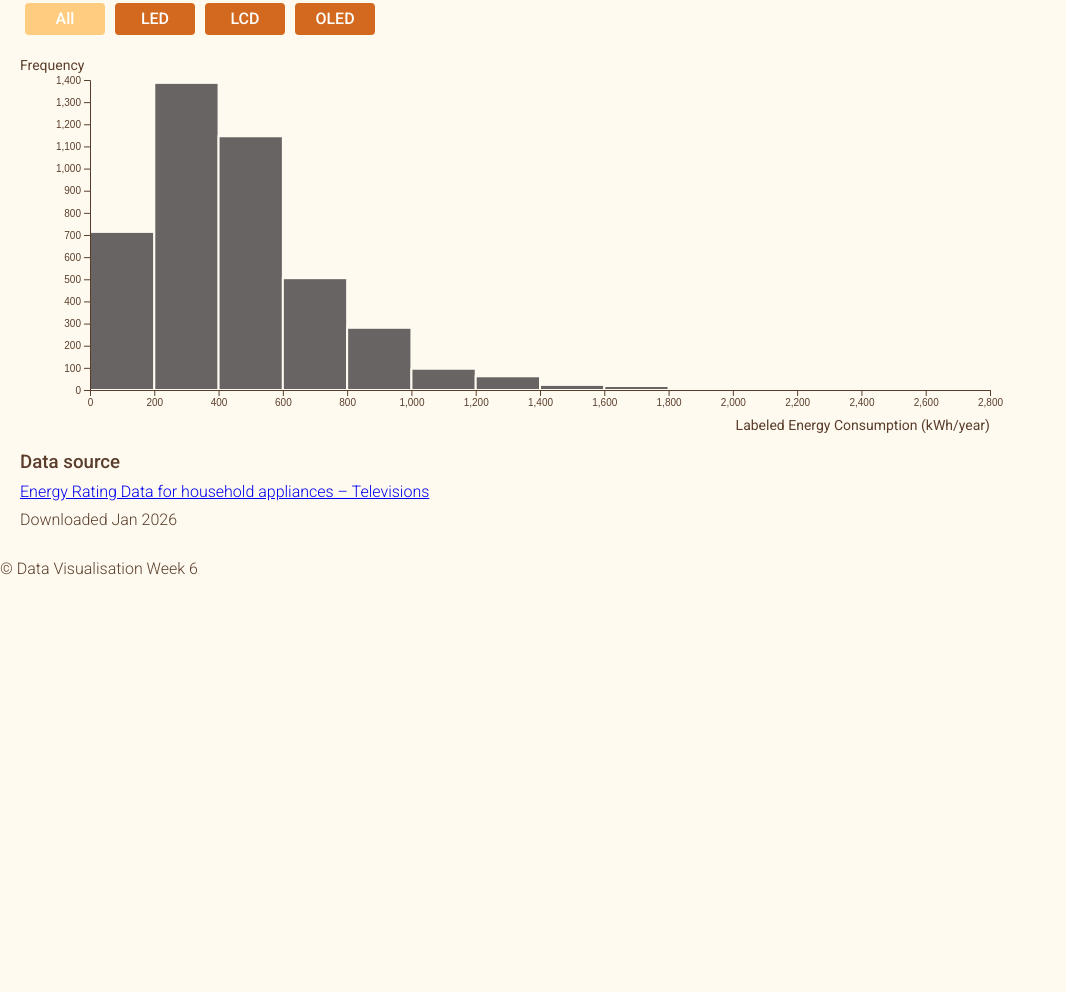
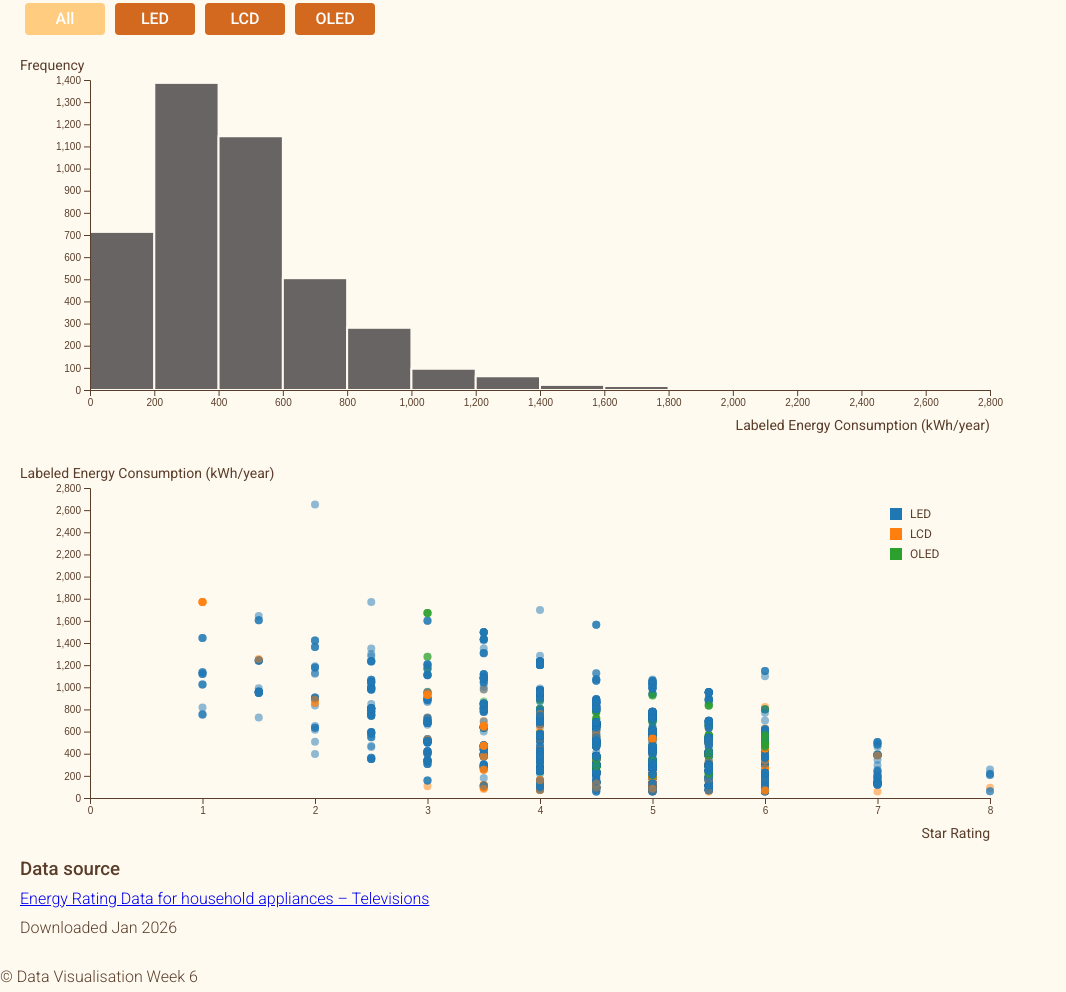
Before and after one commit to NguyenNhuTuanLong/Exercise-6-interactivity, a plain HTML site: page index.html in a window 1280 px wide. Shown: the part 211-1203 px from the top of the page, without its empty margins (0-1066 px from the left). Before the commit the page ends 800 px from the top, so only its background shows below. Drawn offline with nearby package versions, Linux system fonts and the light colour scheme.

Commit message:
Complete Exercise 6.3: Added scatterplot with color coding and legend

```diff
--- a/index.html
+++ b/index.html
@@ -17,11 +17,13 @@
             <p>TV's vary considerably in energy consumption.</p>
         </div>
 
-        <!-- THÊM MỚI: Khung chứa các nút bấm (Filters) -->
         <div id="filters_screen"></div>
 
-        <!-- Khung chứa biểu đồ Histogram -->
+        <!-- Biểu đồ Histogram cũ -->
         <div id="histogram" class="responsive-svg-container"></div>
+
+        <!-- THÊM MỚI: Khung chứa Scatterplot cho bài 6.3 -->
+        <div id="scatterplot" class="responsive-svg-container"></div>
 
         <div class="body">
             <h3>Data source</h3>
@@ -38,11 +40,12 @@
         <p>&copy; Data Visualisation Week 6</p>
     </footer>
 
-    <!-- Gọi các script -->
     <script src="https://d3js.org/d3.v7.min.js"></script>
     <script src="js/load-data.js"></script>
     <script src="js/shared-constants.js"></script>
     <script src="js/interactions.js"></script>
     <script src="js/histogram.js"></script>
+    <!-- THÊM MỚI: File script vẽ Scatterplot -->
+    <script src="js/scatterplot.js"></script>
 </body>
 </html>
--- a/js/load-data.js
+++ b/js/load-data.js
@@ -1,25 +1,22 @@
-// Sử dụng hàm row conversion để biến các cột chứa số thành kiểu Number (Float/Int)
 d3.csv("data/Ex6_TVdata_withStar.csv", d => {
     return {
         brand: d.brand,
         model: d.model,
-        screenSize: +d.screenSize, // Thêm dấu + để ép kiểu
+        screenSize: +d.screenSize,
         screenTech: d.screenTech,
         star: +d.star,
-        energyConsumption: +d.energyConsumption // Cột quan trọng nhất của bài này
+        energyConsumption: +d.energyConsumption
     };
 }).then(data => {
-    // In dữ liệu ra console để kiểm tra
-    console.log("Original Data:", data);
+    console.log("Loaded Data for W6:", data);
 
-    // TÙY CHỌN (Gợi ý cuối Canvas): Lọc bỏ ngoại lệ cực cao (>1800 kWh) để biểu đồ dễ nhìn hơn
-    // const filteredData = data.filter(d => d.energyConsumption <= 1800);
-    // drawHistogram(filteredData);
-
-    // Gọi hàm vẽ biểu đồ mặc định nằm trong file histogram.js
+    // 1. Vẽ Histogram (Tuần 6.1)
     drawHistogram(data);
 
-    // Hàm này sẽ dùng cho Exercise 6.2 (hiện tại cứ truyền vào)
+    // 2. THÊM MỚI: Vẽ Scatterplot (Tuần 6.3)
+    drawScatterplot(data);
+
+    // Dành cho tương tác bộ lọc (Tuần 6.2)
     if(typeof populateFilters === "function") populateFilters(data);
 }).catch(error => {
     console.error("Error loading the CSV file!", error);
--- /dev/null
+++ b/js/scatterplot.js
@@ -0,0 +1,87 @@
+const drawScatterplot = (data) => {
+    // 1. KHỞI TẠO KHUNG SVG VÀ INNERCHART CHO SCATTERPLOT
+    const svg = d3.select("#scatterplot")
+                  .append("svg")
+                  .attr("viewBox", `0 0 ${width} ${height}`);
+
+    innerChartS = svg.append("g")
+                     .attr("transform", `translate(${margin.left}, ${margin.top})`);
+
+    // 2. THIẾT LẬP DOMAIN CHO SCALES
+    // Trục X: Star Rating (Từ 0 đến số sao lớn nhất)
+    xScaleS.domain([0, d3.max(data, d => d.star)])
+           .range([0, innerWidth]);
+
+    // Trục Y: Energy Consumption (Từ 0 đến mức tiêu thụ điện lớn nhất)
+    yScaleS.domain([0, d3.max(data, d => d.energyConsumption)])
+           .range([innerHeight, 0])
+           .nice();
+
+    // Thang màu cho Screen Tech (LED, LCD, OLED) dùng bảng màu schemeCategory10
+    colorScale.domain(data.map(d => d.screenTech))
+              .range(d3.schemeCategory10);
+
+    // 3. VẼ CÁC CHẤM TRÒN (CIRCLES - SCATTER PLOT)
+    innerChartS.selectAll("circle")
+               .data(data)
+               .join("circle")
+               .attr("cx", d => xScaleS(d.star)) // Tọa độ X theo số sao
+               .attr("cy", d => yScaleS(d.energyConsumption)) // Tọa độ Y theo năng lượng
+               .attr("r", 4) // Bán kính chấm tròn
+               .attr("fill", d => colorScale(d.screenTech)) // Tô màu theo công nghệ màn hình
+               .attr("opacity", 0.5); // Làm mờ nhẹ để dễ nhìn các điểm bị chồng chéo lên nhau
+
+    // 4. THÊM TRỤC TỌA ĐỘ (AXES)
+    const bottomAxis = d3.axisBottom(xScaleS);
+    const leftAxis = d3.axisLeft(yScaleS);
+
+    innerChartS.append("g")
+               .attr("transform", `translate(0, ${innerHeight})`)
+               .call(bottomAxis);
+
+    innerChartS.append("g")
+               .call(leftAxis);
+
+    // Nhãn trục X
+    innerChartS.append("text")
+               .text("Star Rating")
+               .attr("x", innerWidth)
+               .attr("y", innerHeight + 40)
+               .attr("text-anchor", "end")
+               .attr("class", "axis-label");
+
+    // Nhãn trục Y
+    innerChartS.append("text")
+               .text("Labeled Energy Consumption (kWh/year)")
+               .attr("x", -margin.left)
+               .attr("y", -10)
+               .attr("text-anchor", "start")
+               .attr("class", "axis-label");
+
+    // 5. TẠO BẢNG CHÚ THÍCH (LEGEND) Ở GÓC TRÊN BÊN PHẢI
+    const legendGroup = innerChartS.append("g")
+                                   .attr("transform", `translate(${innerWidth - 100}, 20)`);
+
+    // Lấy danh sách các loại công nghệ màn hình độc lập (LED, LCD, OLED)
+    const categories = colorScale.domain();
+
+    categories.forEach((category, i) => {
+        const legendItem = legendGroup.append("g")
+                                      .attr("transform", `translate(0, ${i * 20})`);
+
+        // Ô vuông màu chú thích
+        legendItem.append("rect")
+                  .attr("width", 12)
+                  .attr("height", 12)
+                  .attr("fill", colorScale(category));
+
+        // Chữ tên công nghệ màn hình
+        legendItem.append("text")
+                  .attr("x", 20)
+                  .attr("y", 10)
+                  .text(category)
+                  .style("font-size", "12px")
+                  .style("font-family", "Roboto, sans-serif")
+                  .attr("fill", "#5a3e2b");
+    });
+};
--- a/js/shared-constants.js
+++ b/js/shared-constants.js
@@ -1,24 +1,37 @@
-// Thiết lập kích thước, lề, màu sắc chung
+// Thiết lập kích thước và lề chung cho các biểu đồ
 const margin = { top: 40, right: 30, bottom: 50, left: 70 };
 const width = 1000;
 const height = 400;
 const innerWidth = width - margin.left - margin.right;
 const innerHeight = height - margin.top - margin.bottom;
 
+// Khai báo biến innerChart riêng cho Scatterplot (tránh xung đột với Histogram)
+let innerChartS;
+
+// Kích thước tooltip (chuẩn bị sẵn cho bài 6.4)
+const tooltipWidth = 65;
+const tooltipHeight = 32;
+
+// Màu sắc
 const barColor = "#696464";
 const bodyBackgroundColor = "#fffaf0";
 
-// Khởi tạo Scales chung
+// Scales cho Histogram
 const xScale = d3.scaleLinear();
 const yScale = d3.scaleLinear();
 
-// Khởi tạo Bin generator (Lưu ý: Bạn phải xóa binGenerator ở file histogram.js nếu từng để bên đó)
+// --- THÊM MỚI: Scales và Color Scale cho Scatterplot ---
+const xScaleS = d3.scaleLinear();
+const yScaleS = d3.scaleLinear();
+const colorScale = d3.scaleOrdinal(); // Thang màu phân loại (categorical color scale)
+
+// Bin generator cho Histogram
 const binGenerator = d3.bin()
                        .value(d => d.energyConsumption);
 
-// --- THÊM MỚI: Mảng quản lý trạng thái của 4 nút bấm ---
+// Mảng quản lý nút bấm bộ lọc
 const filters_screen = [
-    { id: "all", label: "All", isActive: true },   // Mặc định mở trang là chọn "All"
+    { id: "all", label: "All", isActive: true },
     { id: "LED", label: "LED", isActive: false },
     { id: "LCD", label: "LCD", isActive: false },
     { id: "OLED", label: "OLED", isActive: false }
```
